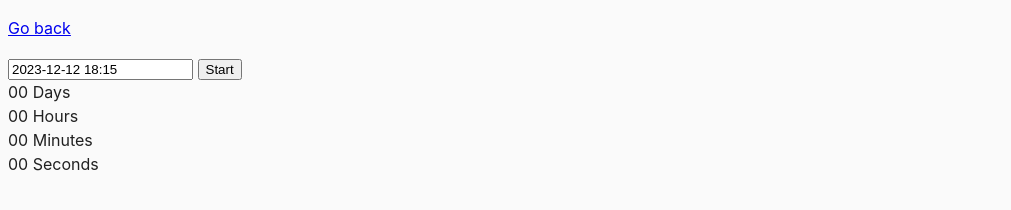
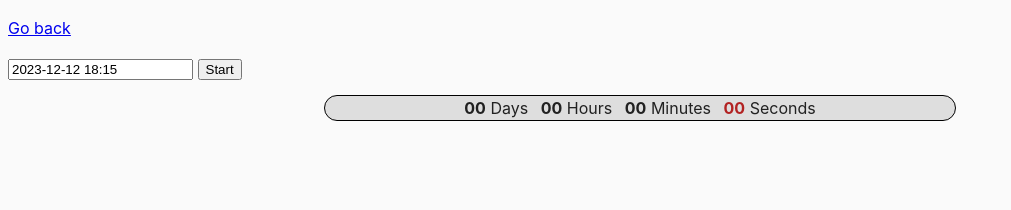
Before and after one commit to MichalJurek/goit-js-hw-09, a website built with Parcel: page src/02-timer.html in a window 1280 px wide. Shown: the whole page, without its empty margins (0-1011 px from the left). Built offline with nearby package versions, Linux system fonts and the light colour scheme.

Commit message:
Update common.css
update

```diff
--- a/src/css/common.css
+++ b/src/css/common.css
@@ -16,3 +16,26 @@ img {
   display: block;
   max-width: 100%;
 }
+
+.timer {
+  display: flex;
+  flex-direction: row;
+  justify-content: center;
+  width: 50%;
+  padding: 4 0 4 0;
+  gap: 2%;
+  border: solid 1px black;
+  border-radius: 25rem;
+  background-color: rgb(222, 222, 222);
+  margin-top: 15px;
+  margin-left: auto;
+  margin-right: auto;
+}
+
+.timer .value {
+  font-weight: bold;
+}
+
+.timer :last-child .value {
+  color: firebrick;
+}
```
